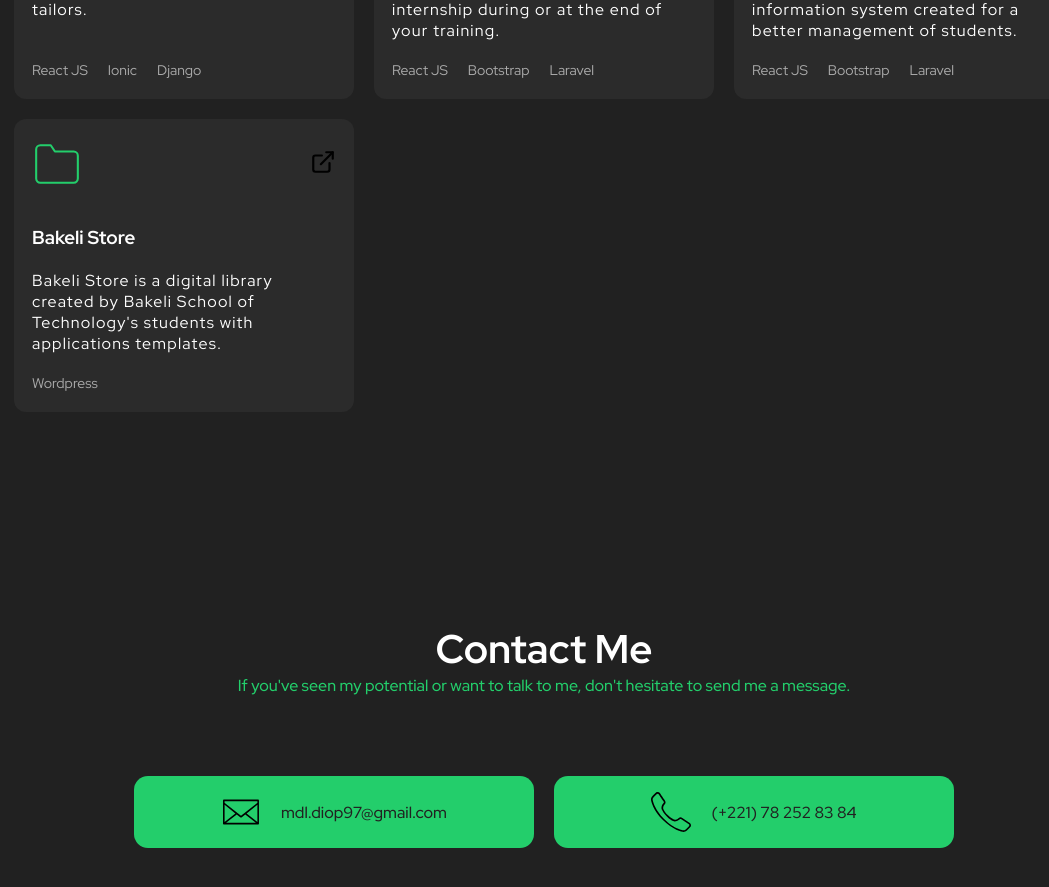
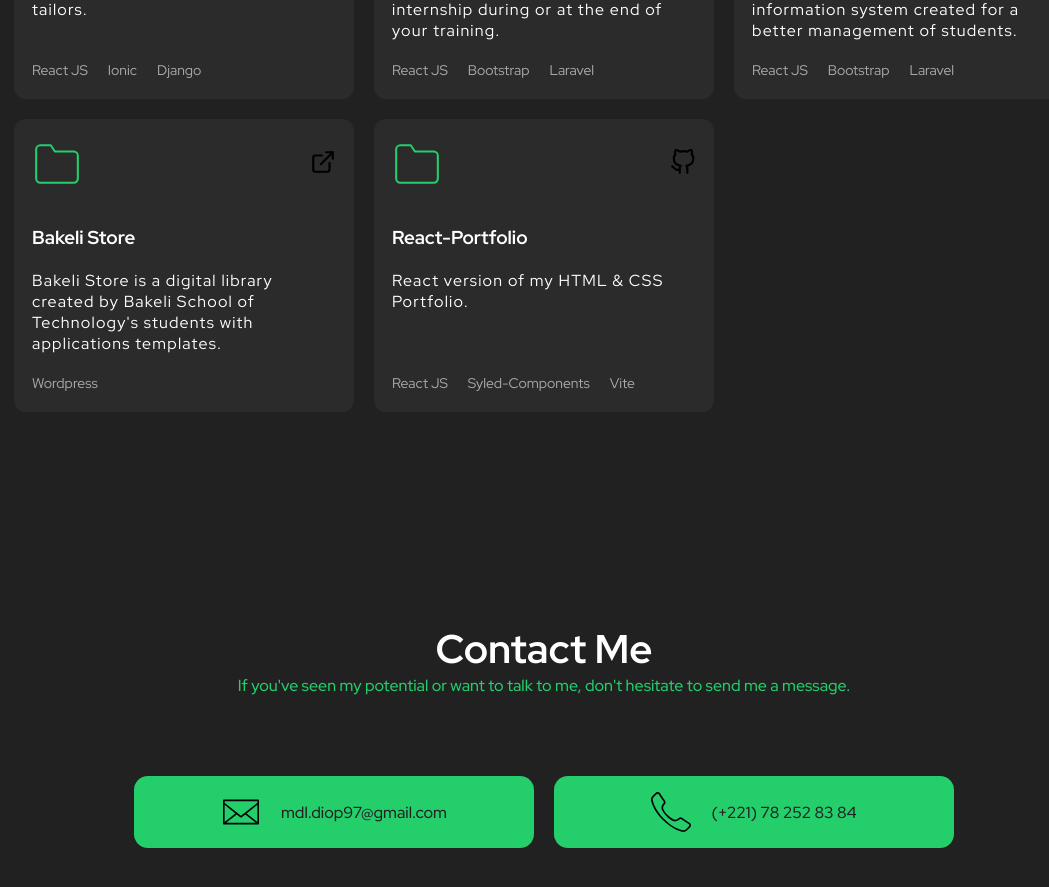
Before and after one commit to h4r0n1/react-portfolio, a React (Vite) app: page / in a window 1280 px wide. Shown: the part 1788-2675 px from the top of the page, without its empty margins (96-1145 px from the left). Built offline with nearby package versions, Linux system fonts and the light colour scheme.

Commit message:
Changed IDs of projects item dynamically

```diff
--- a/src/Components/About/About.jsx
+++ b/src/Components/About/About.jsx
@@ -49,7 +49,7 @@ export function About() {
           </p>
         </ScrollAnimation> */}
 
-        <ScrollAnimation animateIn="fadeInLeft" delay={0.7 * 1000}>
+        <ScrollAnimation animateIn="fadeInLeft" delay={0.3 * 1000}>
           <h3>Skills:</h3>
         </ScrollAnimation>
         <div className="hard-skills">
--- a/src/Components/Hero/Hero.jsx
+++ b/src/Components/Hero/Hero.jsx
@@ -1,7 +1,6 @@
 import { BrowserRouter } from "react-router-dom";
 import { Container } from "./hero.styles";
 import ScrollAnimation from "react-animate-on-scroll";
-import { AnimationOnScroll } from "react-animation-on-scroll";
 import Illustration from "../../Assets/illustration.svg";
 import { NavHashLink } from "react-router-hash-link";
 import "animate.css";
--- a/src/Components/Portfolio/Portfolio.jsx
+++ b/src/Components/Portfolio/Portfolio.jsx
@@ -12,7 +12,7 @@ export function Portfolio() {
       <div className="projects">
         {projects.map((project) => (
           <ScrollAnimation animateIn="flipInX">
-            {/* {console.log(project.description)} */}
+            {/* {console.log(project.id)} */}
             <div className="project" key={project.id}>
               <header>
                 <svg
--- a/src/Components/Portfolio/Projects.js
+++ b/src/Components/Portfolio/Projects.js
@@ -1,6 +1,9 @@
+import { uid } from "../../Utils/Uid";
+const id = uid();
+
 export const projects = [
   {
-    id: 1,
+    id: id,
     title: "Tayeur",
     description: "Order management system for tailors.",
     githubLink: "",
@@ -8,7 +11,7 @@ export const projects = [
     techno: ["React JS", "Ionic", "Django"],
   },
   {
-    id: 2,
+    id: id,
     title: "Bakeli Carrière",
     description:
       "Bakeli Carrière helps you find an internship during or at the end of your training.",
@@ -17,7 +20,7 @@ export const projects = [
     techno: ["React JS", "Bootstrap", "Laravel"],
   },
   {
-    id: 3,
+    id: id,
     title: "Bakeli-SI",
     description:
       "Bakeli School of Technology's information system created for a better management of students.",
@@ -26,7 +29,7 @@ export const projects = [
     techno: ["React JS", "Bootstrap", "Laravel"],
   },
   {
-    id: 4,
+    id: id,
     title: "Bakeli Store",
     description:
       "Bakeli Store is a digital library created by Bakeli School of Technology's students with applications templates.",
@@ -34,4 +37,12 @@ export const projects = [
     deployLink: "https://Store.bakeli.tech",
     techno: ["Wordpress"],
   },
+  {
+    id: id,
+    title: "React-Portfolio",
+    description: "React version of my HTML & CSS Portfolio.",
+    githubLink: "https://github.com/h4r0n1/react-portfolio",
+    deployLink: "",
+    techno: ["React JS", "Syled-Components", "Vite"],
+  },
 ];
--- /dev/null
+++ b/src/Utils/Uid.js
@@ -0,0 +1,6 @@
+// uid unique id
+export const uid = () => {
+  const head = Date.now().toString(36);
+  const tail = Math.random().toString(36).substring(2);
+  return head + tail;
+};
```
